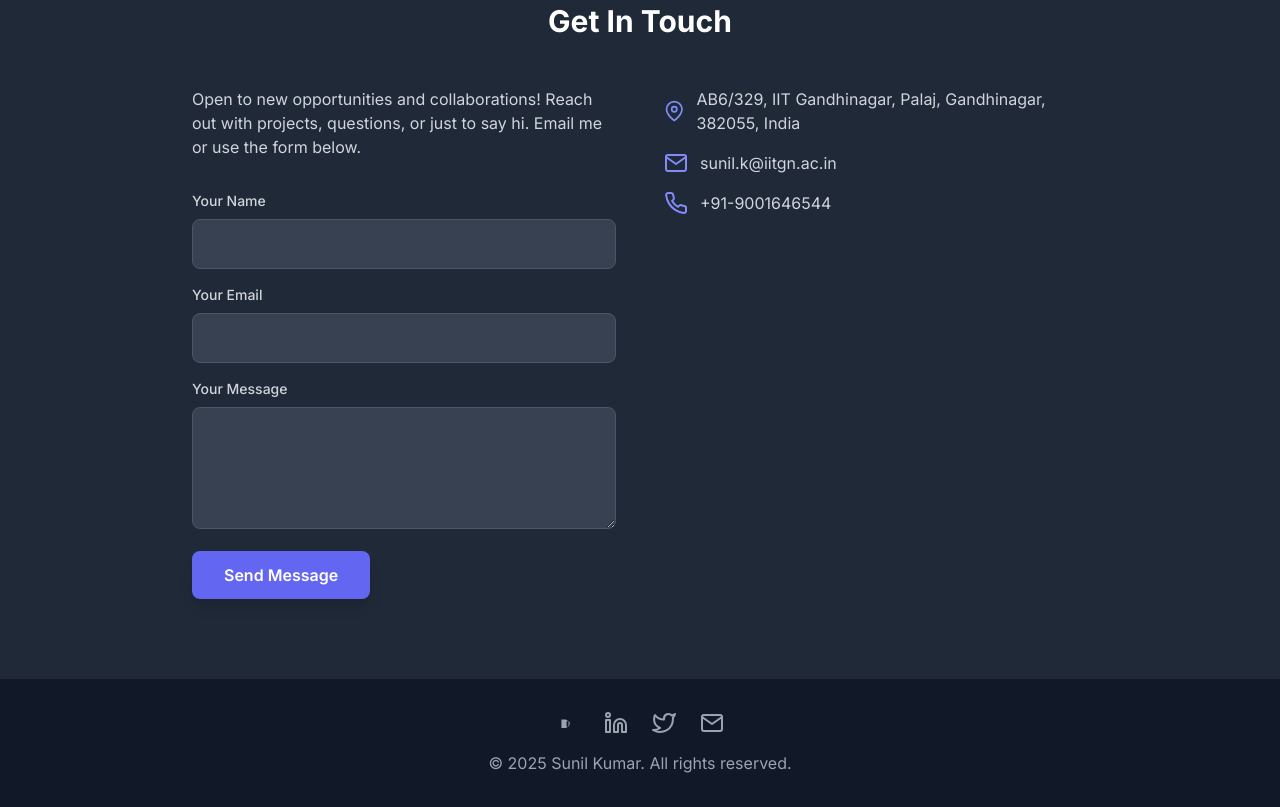
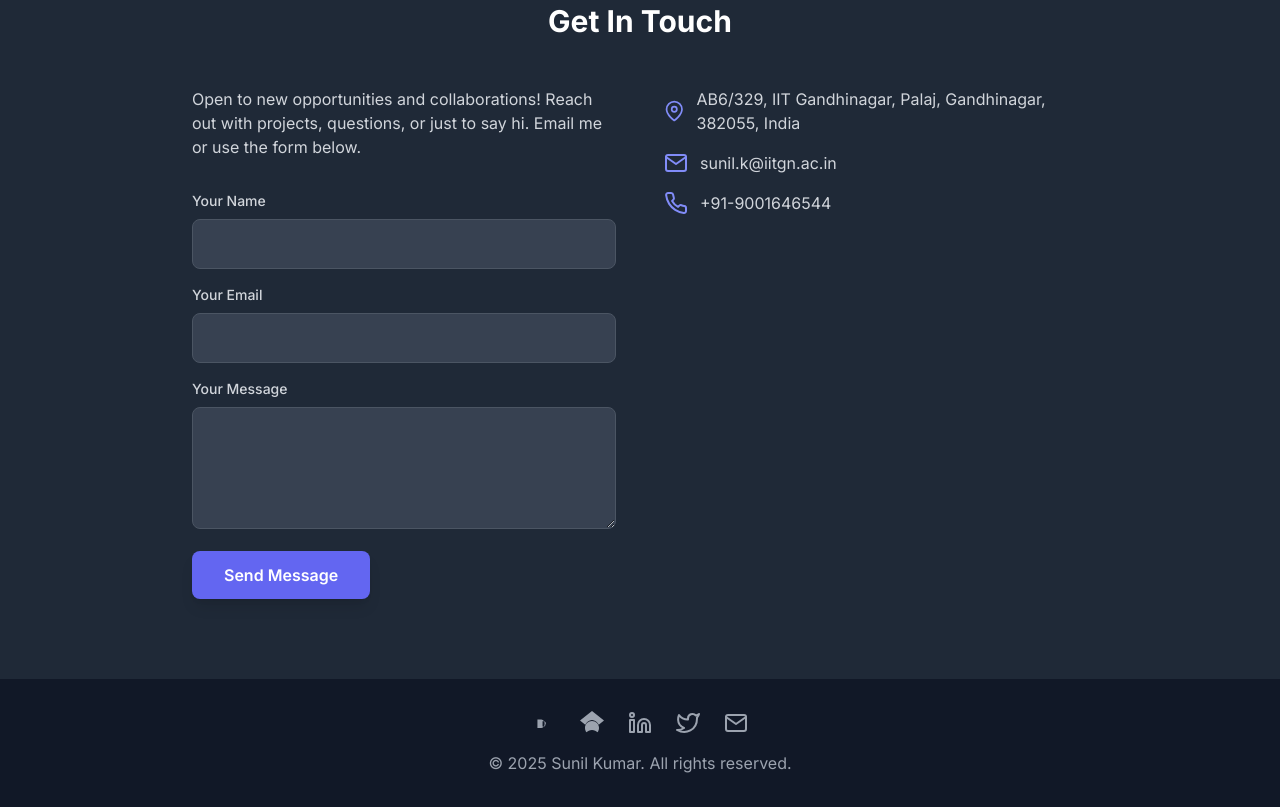
Before and after one commit to sunilkumardhayal/sunilkumardhayal.github.io, a plain HTML site: page index.html in a window 1280 px wide. Shown: the part 5780-6587 px from the top of the page. Drawn offline with nearby package versions, Linux system fonts and the light colour scheme.

Commit message:
Update index.html

```diff
--- a/index.html
+++ b/index.html
@@ -518,6 +518,9 @@
                 <a href="https://www.researchgate.net/profile/Sunil-Kumar-630?ev=hdr_xprf" target="_blank" rel="noopener noreferrer" class="hover:text-white transition duration-300" title="ResearchGate">
                     <svg xmlns="http://www.w3.org/2000/svg" width="24" height="24" viewBox="0 0 24 24" fill="currentColor" class="w-6 h-6"><path d="M12.18,10.15l-1.63,0,0,5.37,1.13,0a2,2,0,0,0,1.8-2.12A2.07,2.07,0,0,0,12.18,10.15ZM7.71,15.52,7.71,8.48l1.63,0a4.13,4.13,0,0,1,3.29,4.24A4.13,4.13,0,0,1,9.34,17l-1.63,0V15.52Z M7.71,8.48,5.43,8.48,5.43,17l2.28,0V15.52Z"/></svg>
                 </a>
+                <a href="https://scholar.google.com/citations?hl=en&user=qAWeaQgAAAAJ" target="_blank" rel="noopener noreferrer" class="hover:text-white transition duration-300" title="Google Scholar">
+                    <svg xmlns="http://www.w3.org/2000/svg" width="24" height="24" viewBox="0 0 24 24" fill="currentColor" class="w-6 h-6"><path d="M5.242 13.769L0 9.5L12 0l12 9.5l-5.242 4.269C17.548 11.249 14.978 9 12 9s-5.548 2.249-6.758 4.769zM12 10c-3.866 0-7 3.134-7 7c0 1.64.572 3.147 1.539 4.354C7.62 20.243 9.68 19 12 19s4.38 1.243 5.461 2.354C18.428 20.147 19 18.64 19 17c0-3.866-3.134-7-7-7z"/></svg>
+                </a>
                 <a href="https://www.linkedin.com/in/sunil-kumar-iitp/" target="_blank" rel="noopener noreferrer" class="hover:text-white transition duration-300" title="LinkedIn">
                     <svg xmlns="http://www.w3.org/2000/svg" width="24" height="24" viewBox="0 0 24 24" fill="none" stroke="currentColor" stroke-width="2" stroke-linecap="round" stroke-linejoin="round" class="feather feather-linkedin"><path d="M16 8a6 6 0 0 1 6 6v7h-4v-7a2 2 0 0 0-2-2 2 2 0 0 0-2 2v7h-4v-7a6 6 0 0 1 6-6z"></path><rect x="2" y="9" width="4" height="12"></rect><circle cx="4" cy="4" r="2"></circle></svg>
                 </a>
```
